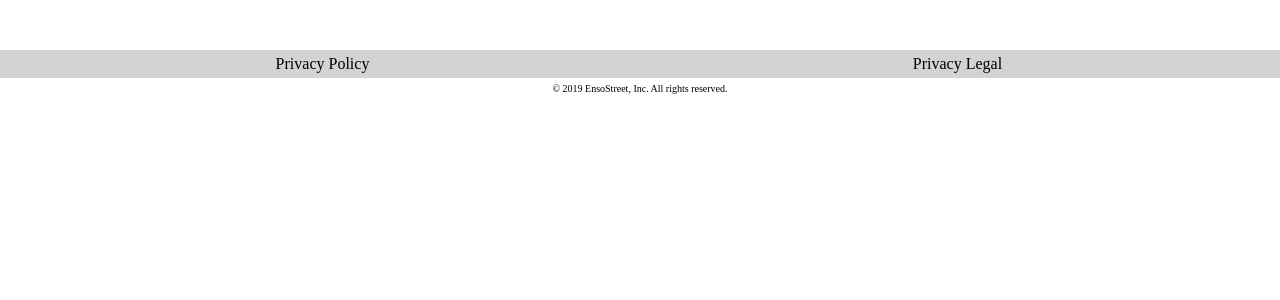
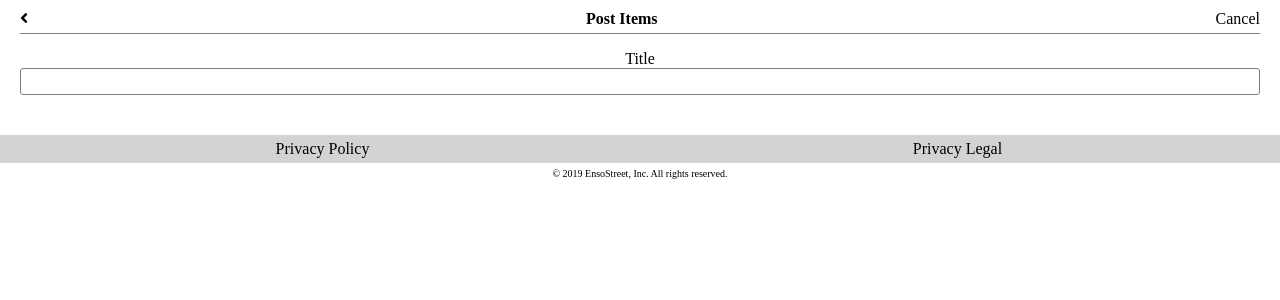
Before and after one commit to liquidMocha/enso-street, a React app: page /post-item in a window 1280 px wide. Shown: the top 300 px of the page. Built offline with nearby package versions, Linux system fonts and the light colour scheme.

Commit message:
Add post item page and item title field
[#169414899] (https://www.pivotaltracker.com/story/show/169414899)

```diff
--- a/src/App.js
+++ b/src/App.js
@@ -10,6 +10,7 @@ import MenuPage from "./components/homepage/menu/MenuPage";
 import LocationPickerPage from "./components/homepage/location/LocationPickerPage";
 import DateRangePickerPage from "./components/homepage/dateRange/DateRangePickerPage";
 import AddLocationPage from "./components/homepage/location/AddLocationPage";
+import PostItemPage from "./components/postItem/PostItemPage";
 
 class App extends React.Component {
     render() {
@@ -25,6 +26,7 @@ class App extends React.Component {
                     <Route path="/location" component={LocationPickerPage}/>
                     <Route path="/pick-date" component={DateRangePickerPage}/>
                     <Route path="/add-location" component={AddLocationPage}/>
+                    <Route path="/post-item" component={PostItemPage}/>
                 </div>
                 <Footer/>
             </BrowserRouter>
--- a/src/components/homepage/menu/LoginPage.js
+++ b/src/components/homepage/menu/LoginPage.js
@@ -6,28 +6,17 @@ import OAuthButtons from "./OAuthButtons";
 import '../../../styles/Spacing.scss';
 import TitleBar from "../../shared/TitleBar";
 
-class LoginPage extends React.Component {
-
-    constructor(props) {
-        super(props);
-        this.state = {
-            loggedInUser: '',
-            userImage: ''
-        };
-    }
-
-    render() {
+const LoginPage = (props) => {
     return (
         <div className='column-layout'>
             <TitleBar/>
             <div className='login-page-title'>Login</div>
-                <OAuthButtons baseUrl={this.props.baseUrl}/>
+            <OAuthButtons baseUrl={props.baseUrl}/>
             <div>OR</div>
-                <LoginForm baseUrl={this.props.baseUrl}/>
+            <LoginForm baseUrl={props.baseUrl}/>
             <div>Forget password</div>
         </div>
     );
-    }
-}
+};
 
 export default LoginPage
--- a/src/components/homepage/menu/MenuPage.js
+++ b/src/components/homepage/menu/MenuPage.js
@@ -10,6 +10,11 @@ const MenuPage = () => {
             <TitleBar/>
             <div id="menu-page-body">
                 <div id='menu-page-button-group'>
+                    <Link to={'post-item'} id='post-item-button'>
+                        <div className='home-page-button'>
+                            Post Item
+                        </div>
+                    </Link>
                     <Link to='login' id='login-button'>
                         <div className='home-page-button'>
                             Log in
--- /dev/null
+++ b/src/components/postItem/PostItemPage.js
@@ -0,0 +1,25 @@
+import React from "react";
+import '../../styles/Input.scss';
+import {FontAwesomeIcon} from "@fortawesome/react-fontawesome";
+import {faAngleLeft} from "@fortawesome/free-solid-svg-icons";
+
+
+const PostItemPage = (props) => {
+    return (
+        <div>
+            <div id='date-range-picker-title-bar' className='fixed-title-bar'>
+                <span>
+                    <FontAwesomeIcon icon={faAngleLeft}/>
+                </span>
+                <span className='fixed-title-bar__title--font'>Post Items</span>
+                <span>Cancel</span>
+            </div>
+            <div className='center-aligned'>
+                <label>Title</label>
+                <input className='input-field' type='text' id='item-title-input'/>
+            </div>
+        </div>
+    )
+};
+
+export default PostItemPage
--- a/src/nightwatch_tests/page-objects/HomePageObject.js
+++ b/src/nightwatch_tests/page-objects/HomePageObject.js
@@ -1,6 +1,9 @@
 module.exports = {
     url: 'http://localhost:3000',
     elements: {
+        menuButton: {
+            selector: '.menu-button-container'
+        },
         locationPageOpener: {
             selector: '#location-opener'
         }
--- a/src/styles/Spacing.scss
+++ b/src/styles/Spacing.scss
@@ -17,3 +17,7 @@
   margin-left: -20px;
   padding: 5px 0 5px 20px;
 }
+
+.center-aligned {
+  text-align: center;
+}
```
Also changed, not shown: src/nightwatch_tests/PostItemPageTest.js (added, +14 -0 lines), src/nightwatch_tests/page-objects/LoginPageObject.js (added, +7 -0 lines), src/nightwatch_tests/page-objects/PostItemPageObject.js (added, +7 -0 lines). Lines whose indentation alone changed are shown as unchanged.
